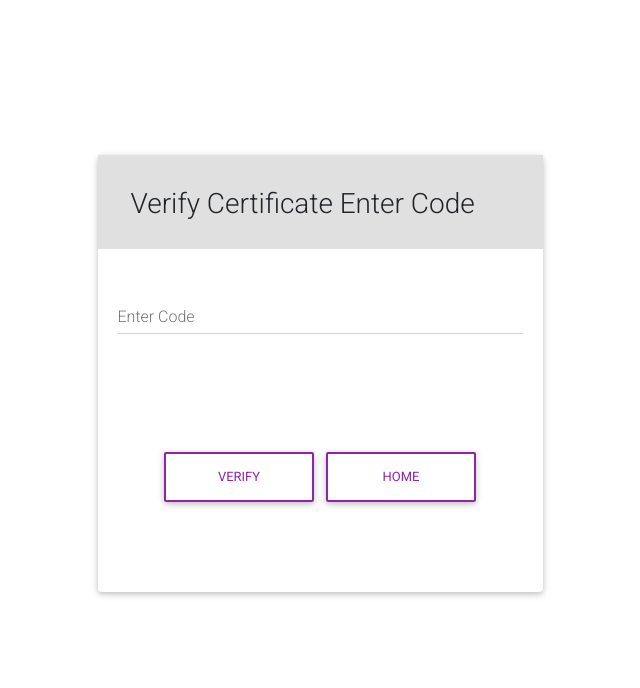
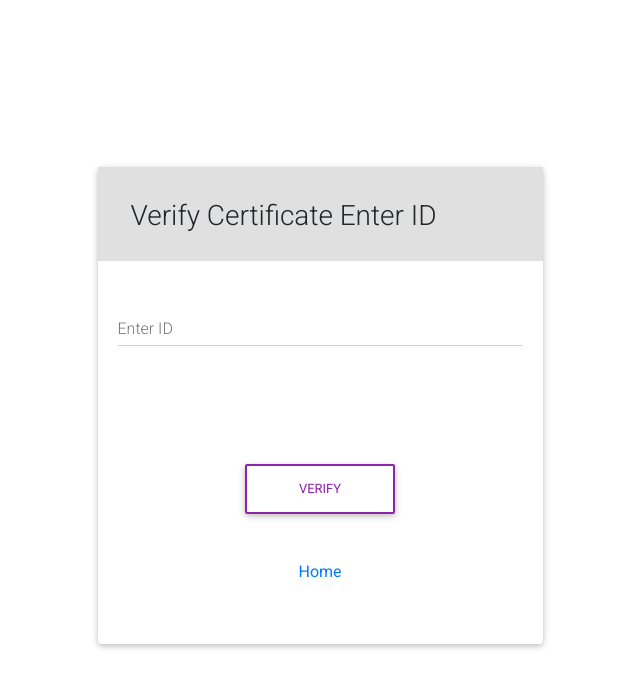
Before and after one commit to uaalumni02/pdf-app, a React (Create React App) app: page /verify in a window 1280 px wide. Shown: the top 688 px of the page, without its empty margins (210-850 px from the left). Built offline with nearby package versions, Linux system fonts and the light colour scheme.

Commit message:
change btn remove last name

```diff
--- a/src/pages/createCertificate.js
+++ b/src/pages/createCertificate.js
@@ -41,6 +41,7 @@ const Certificate = () => {
     fetchAwardData();
   }, []);
 
+  //can this function be smaller --- check out react query library*******
   const handleSubmit = (event) => {
     event.preventDefault();
     fetch("http://localhost:3000/api/certificate/", {
@@ -49,8 +50,7 @@ const Certificate = () => {
         "Content-Type": "application/json",
       },
       body: JSON.stringify({
-        firstName,
-        lastName,
+        Name,
         awardType: awardId,
         certificateDate,
       }),
@@ -83,13 +83,12 @@ const Certificate = () => {
   const onChange = (e) => {
     dispatch({
       field: e.target.name,
-      value: e.target.value.trim(),
+      value: e.target.value
     });
   };
 
   const {
-    firstName,
-    lastName,
+    Name,
     awardType,
     awardId,
     certificateDate,
@@ -98,6 +97,13 @@ const Certificate = () => {
     invalidCertificate,
   } = state;
 
+  //state does not need to be in the store; since it is not global
+
+  // check out Tailwind for css-------------
+
+  // dony use <br> use css for that
+
+  //use react router instead of using window.location---see below
   return (
     <MDBContainer>
       <header className="logo"></header>
@@ -115,17 +121,12 @@ const Certificate = () => {
             </div>
             <MDBCardBody>
               <MDBInput
-                label="First Name"
-                name="firstName"
-                value={firstName}
+                label="Name"
+                name="Name"
+                value={Name}
                 onChange={onChange}
               />
-              <MDBInput
-                label="Last Name"
-                name="lastName"
-                value={lastName}
-                onChange={onChange}
-              />
+              <br></br>
               <select
                 id="defaultFormCardNameEx"
                 className="form-control"
@@ -163,12 +164,10 @@ const Certificate = () => {
                   label="Submit"
                   onClick={handleSubmit}
                 />
-                <SubmitBtn
-                  className="btn"
-                  label="Verify"
-                  onClick={(event) => (window.location.href = "/verify")}
-                />
                 <p>{invalidCertificate}</p>
+                <p>
+                  <a href="/verify">Verify</a>
+                </p>
               </div>
             </MDBCardBody>
           </MDBCard>
--- a/src/pages/pdf.js
+++ b/src/pages/pdf.js
@@ -6,6 +6,8 @@ import { MDBContainer } from "mdbreact";
 
 const Pdf = () => {
   const generatePDF = () => {
+    // use use params here to get the id ------
+    //also look at use react query -----
     const url = window.location.pathname;
     const id = url.substring(url.lastIndexOf("/") + 1);
     fetch(`${settings.apiBaseUrl}/api/generate_certificate/` + id, {
@@ -30,10 +32,9 @@ const Pdf = () => {
     <MDBContainer>
       <h1 className="confirm_text">Your certificate has been downloaded</h1>
       <div className="home_btn">
-        <SubmitBtn
-          onClick={(event) => (window.location.href = "/")}
-          label="Home"
-        />
+        <h3>
+        <a href="/">Home</a>
+        </h3>
       </div>
     </MDBContainer>
   );
--- a/src/pages/verify.js
+++ b/src/pages/verify.js
@@ -18,6 +18,7 @@ import {
 const Verify = () => {
   const [state, dispatch] = useReducer(reducer, initialState.verify);
   const handleSubmit = () => {
+    // use react query---needs to be smaller ----------
     fetch(`${settings.apiBaseUrl}/api/certificate/` + certificateId, {
       method: "GET",
     })
@@ -65,15 +66,15 @@ const Verify = () => {
             <div className="header pt-3 grey lighten-2">
               <MDBRow className="d-flex justify-content-start">
                 <h3 className="deep-grey-text mt-3 mb-4 pb-1 mx-5">
-                  Verify Certificate Enter Code
+                  Verify Certificate Enter ID
                 </h3>
               </MDBRow>
             </div>
             <MDBCardBody>
               <MDBInput
                 required
-                type="password"
-                label="Enter Code"
+                type="text"
+                label="Enter ID"
                 name="certificateId"
                 value={certificateId}
                 onChange={onChange}
@@ -88,14 +89,12 @@ const Verify = () => {
                   onClick={handleSubmit}
                   type="Submit"
                 />
-                <SubmitBtn
-                  className="btn"
-                  onClick={(event) => (window.location.href = "/")}
-                  label="Home"
-                />
                 <br></br>
                 <br></br>
                 <p>{invalidCertificate}</p>
+                <p>
+                  <a href="/">Home</a>
+                </p>
               </div>
             </MDBCardBody>
           </MDBCard>
--- a/src/store/store.js
+++ b/src/store/store.js
@@ -5,8 +5,7 @@ const initialState = {
     certificateConfirmation: false,
   },
   certificate: {
-    firstName: "",
-    lastName: "",
+    Name: "",
     awardType: [],
     awardId: "",
     certificateDate: "",
```
Also changed, not shown: src/components/LastName.js (deleted, +0 -16 lines).
